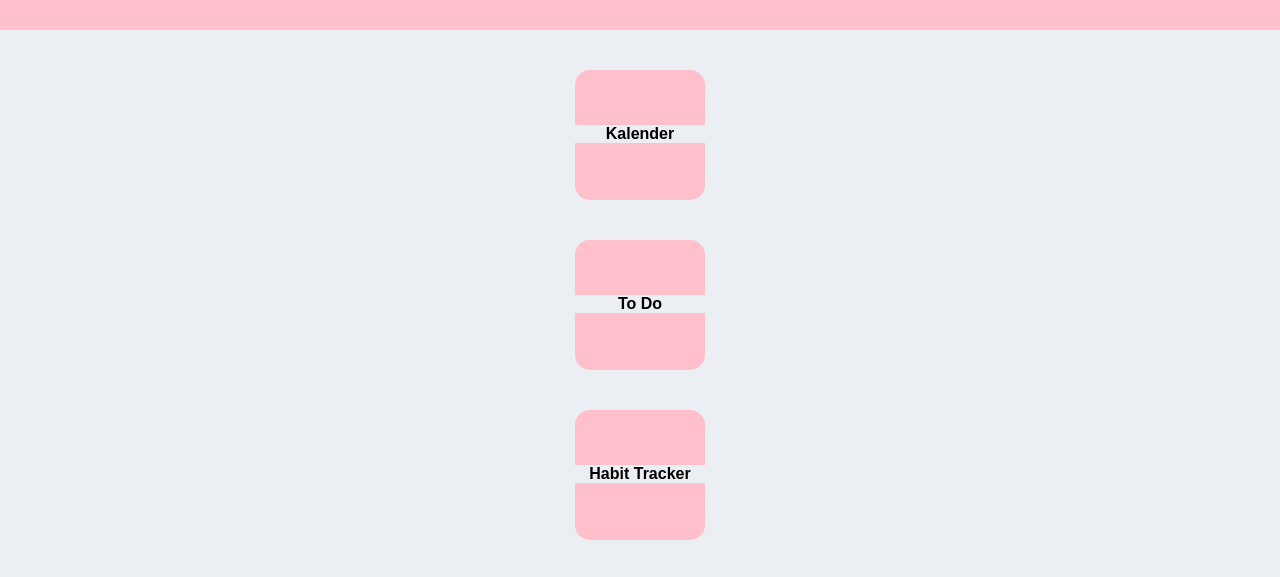
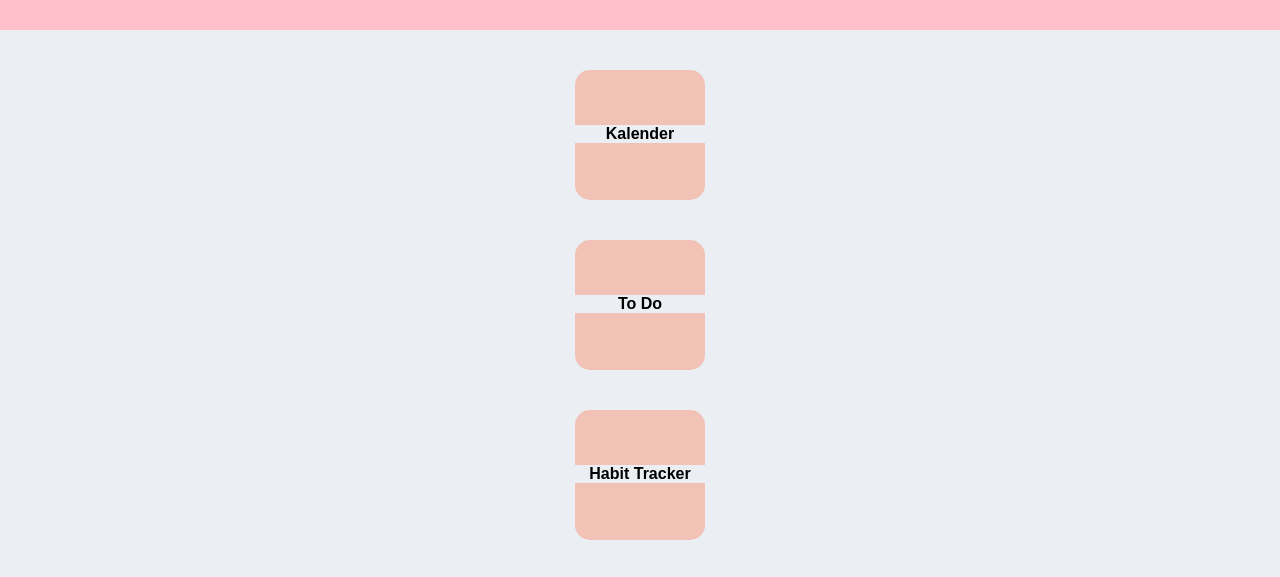
Before and after one commit to Bessaahmedi/ThePlanningApp, a Vue app: page / in a window 1280 px wide. Shown: the part 330-907 px from the top of the page. Built offline with nearby package versions, Linux system fonts and the light colour scheme.

Commit message:
Update Frontpage.vue
ændring af farve af bokse

```diff
--- a/src/components/Frontpage.vue
+++ b/src/components/Frontpage.vue
@@ -24,7 +24,8 @@ export default {
 .same {
     width: 130px;
     height: 130px;
-    background-color: pink;
+    background-color: #f2c2b7;
+
     font-size: 8px;
     justify-content: center;
     align-items: center;
```
